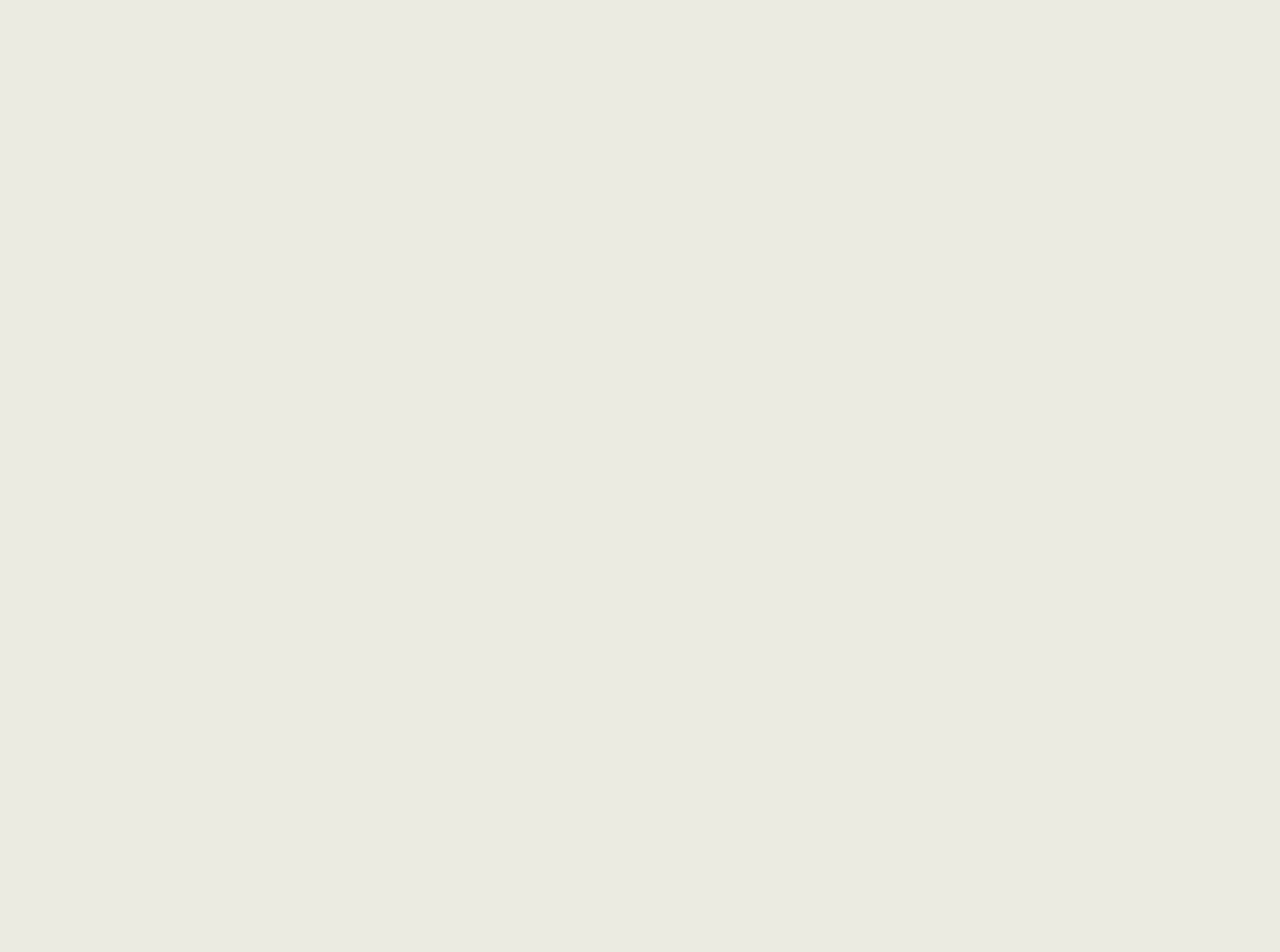
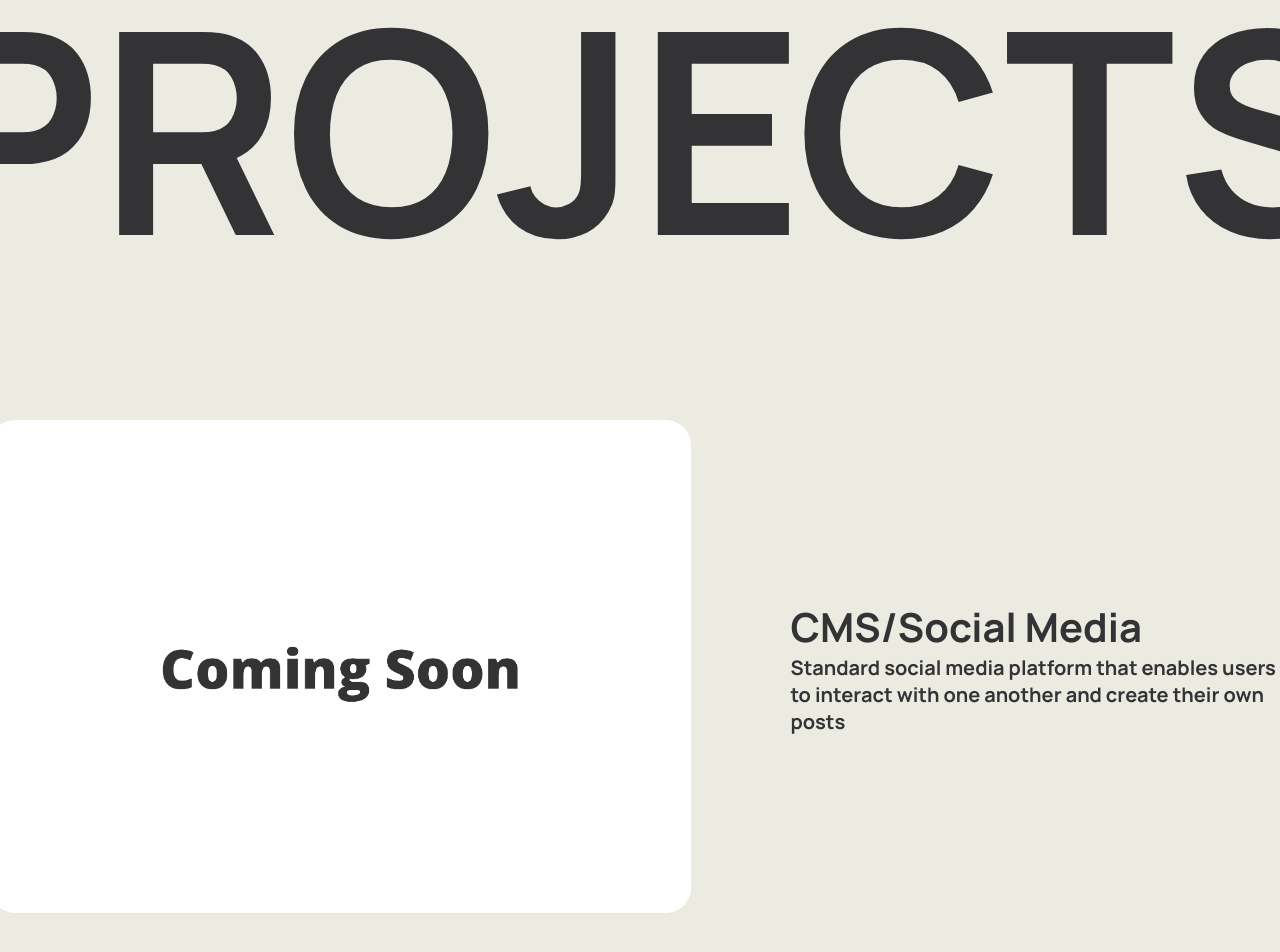
Before and after one commit to teoyi/personal-portfolio, a Next.js app: page / in a window 1280 px wide. Shown: the part 1766-2718 px from the top of the page. Before the commit the page ends 1600 px from the top, so only its background shows below. Built offline with nearby package versions, Linux system fonts and the light colour scheme; a web font is replaced by a local one.

Commit message:
Redid portfolio website complete. Require assessmment with ayano before finalizing. Also require responsive design

```diff
--- a/src/components/Contact/Contact.js
+++ b/src/components/Contact/Contact.js
@@ -6,16 +6,11 @@ const Contact = () => {
 
     return (
         <div className={classes.contact} id="contact">
-            <h1 data-aos="fade-right" className={classes.title}>Get in touch</h1>
-            <p data-aos="fade-left" className={classes.contactContent}>
-                If you would like to get in touch with me about project collaboration or just to say hi, you can reach me at any of the social media platforms or send me an email directly at
+            <h1 className={classes.title}>Get in touch</h1>
+            <p className={classes.contactContent}>
+                If you would like to get in touch with me about project collaboration or just to say hi, you can reach me at any of the social media platforms in the menu or send me an email directly at
             </p>
-            <div data-aos="fade-up" className={classes.email}><a href="mailto:yipengteo.luke@gmail.com">yipengteo.luke@gmail.com</a></div>
-            <div data-aos="fade-up" className={classes.navBar__secondary}>
-                <a href="https://www.instagram.com/yipeng_/" className={classes.navSocials}><FaInstagramSquare size="2.2rem" /></a>
-                <a href="https://github.com/teoyi" className={classes.navSocials}><FaGithubSquare size="2.2rem" /></a>
-                <a href='https://www.linkedin.com/in/luketeo/' className={classes.navSocials}><FaLinkedin size="2.2rem" /></a>
-            </div>
+            <div className={classes.email}><a href="mailto:yipengteo.luke@gmail.com">yipengteo.luke@gmail.com</a></div>
         </div>
     );
 }
--- a/src/components/Projects/Projects.js
+++ b/src/components/Projects/Projects.js
@@ -1,26 +1,40 @@
 import classes from '../../styles/Projects.module.css'
 import Image from 'next/image'
 import toolbox from '../../../public/static/images/toolbox.png'
+import comingSoon from '../../../public/static/images/coming_soon.png'
 
 const Projects = () => {
     return (
-        <div id="projects" className={classes.projectWrapper}>
-            <section className={classes.projects}>
-                <h2 className={classes.mainTitle}>Notable Projects</h2>
-                <div className={classes.construction}>
-                    <h2 className={classes.title}>Section under construction</h2>
-                    <div className={classes.underConstructWrap}>
-                        <div className={classes.underConstruct}>
-                            <Image src={toolbox} alt="Under construction" />
-                        </div>
-                    </div>
-                    <p className={classes.subtitle}>Tune back in at a later time to check out what is in store!</p>
+        <section id="projects" className={classes.projects}>
+            <div className={classes.title}>PROJECTS</div>
+            <div className={classes.project1}>
+                <div className={classes.image}>
+                    <Image src={comingSoon} alt="project" />
                 </div>
-            </section>
-            {/* <section className={classes.projects}>Project 2</section>
-            <section className={classes.projects}>Project 3</section>
-            <section className={classes.projects}>Project 4</section> */}
-        </div>
+                <div className={classes.text}>
+                    <h1>CMS/Social Media</h1>
+                    <p>Standard social media platform that enables users to interact with one another and create their own posts</p>
+                </div>
+            </div>
+            <div className={classes.project2}>
+                <div className={classes.image}>
+                    <Image src={comingSoon} alt="project"/>
+                </div>
+                <div className={classes.text}>
+                    <h1>E-Commerce</h1>
+                    <p>A single vendor site that allows users to sell their own products coupled with their own admin panel to conduct sales analytics</p>
+                </div>
+            </div>
+            <div className={classes.project3}>
+                <div className={classes.image}>
+                    <Image src={comingSoon} alt="project"/>
+                </div>
+                <div className={classes.text}>
+                    <h1>Gist.</h1>
+                    <p>A smart news outlet that gives users news that are summarized to ideally only requiring less than a minute to understand current events</p>
+                </div>
+            </div>
+        </section>
 
     );
 }
--- a/src/pages/index.js
+++ b/src/pages/index.js
@@ -17,8 +17,8 @@ export default function Home() {
         <Landing />
         <About />
         {/* <Timeline /> */}
-        {/* <Projects /> */}
-        {/* <Contact /> */}
+        <Projects />
+        <Contact />
       </Layout>
     </div>
 
--- a/src/styles/About.module.css
+++ b/src/styles/About.module.css
@@ -35,7 +35,7 @@
     border-radius: 10px;
     left: 0;
     box-shadow: rgba(0, 0, 0, 0.55) 0px 5px 15px 0px;
-    cursor: pointer;
+    /* cursor: pointer; */
 }
 
 .leftText{
@@ -65,14 +65,14 @@
 .leftText{
     display: flex;
     flex-direction: column;
-    height: 60%;
+    height: 50%;
     width: 30%;
 }
 
 .rightText{
     display: flex;
     flex-direction: column;
-    height: 80%;
+    height: 65%;
     width: 30%;
 }
 
--- /dev/null
+++ b/src/styles/Contact.example.module.css
@@ -0,0 +1,101 @@
+.contact {
+    height: 100vh;
+    display: flex;
+    flex-direction: column;
+    justify-content: center;
+    align-items: center;
+    font-family: 'Open Sans', sans-serif;
+    overflow-x: hidden;
+}
+
+.title{
+    font-size: 25px;
+    margin: 5vw 0;
+}
+
+.email {
+    color: #86cecb;
+    font-weight: bold;
+    font-size: 17px;
+    margin: 3vh 0;
+    font-family: 'Open Sans', sans-serif;
+}
+
+.contactContent{
+    font-size: 15px;
+    margin: 0 10vw;
+    text-align: center;
+}
+
+.navBar__secondary{
+    /* position: absolute; */
+    display: flex;
+    flex-direction: row;
+    justify-content: space-around;
+    align-items: center;
+    margin-top: px;
+    width: 50%;
+}
+
+.navSocials {
+    margin: 0.5rem 0rem;
+    color: #86cecb;
+}
+
+/* IPad, Tablet */
+@media only screen and (min-width: 481px) and (max-width: 768px) {
+    .title{
+        margin: 2vw 0;
+    }
+}
+
+/* Small screens, laptops */
+@media only screen and (min-width: 769px) and (max-width: 1024px) {
+    .title{
+        font-size: 30px;
+        margin: 2vw 0;
+    }
+    .contactContent{
+        font-size: 19px;
+    }
+    .navBar__secondary{
+        display: none;
+    }
+    .email{
+        font-size: 22px;
+    }
+}
+
+/* Desktops, large screens */
+@media only screen and (min-width: 1025px) and (max-width: 1200px) {
+    .title{
+        font-size: 30px;
+        margin: 2vw 0;
+    }
+    .contactContent{
+        font-size: 19px;
+    }
+    .navBar__secondary{
+        display: none;
+    }
+    .email{
+        font-size: 22px;
+    }
+}
+
+/* Extra large */
+@media only screen and (min-width: 1201px){
+    .title{
+        font-size: 40px;
+        margin: 2vw 0;
+    }
+    .contactContent{
+        font-size: 28px;
+    }
+    .navBar__secondary{
+        display: none;
+    }
+    .email{
+        font-size: 32px;
+    }
+}
--- a/src/styles/Contact.module.css
+++ b/src/styles/Contact.module.css
@@ -4,98 +4,24 @@
     flex-direction: column;
     justify-content: center;
     align-items: center;
-    font-family: 'Open Sans', sans-serif;
+    font-family: 'Manrope B';
     overflow-x: hidden;
 }
 
 .title{
-    font-size: 25px;
-    margin: 5vw 0;
+    font-size: 282px;
+    /* margin: 5vw 0; */
 }
 
 .email {
-    color: #86cecb;
-    font-weight: bold;
-    font-size: 17px;
-    margin: 3vh 0;
-    font-family: 'Open Sans', sans-serif;
+    font-size: 50px;
+    /* margin: 3vh 0; */
+    margin-top: 30px;
 }
 
 .contactContent{
-    font-size: 15px;
-    margin: 0 10vw;
+    font-size: 34px;
+    /* margin: 0 10vw; */
     text-align: center;
+    width: 1500px;
 }
-
-.navBar__secondary{
-    /* position: absolute; */
-    display: flex;
-    flex-direction: row;
-    justify-content: space-around;
-    align-items: center;
-    margin-top: px;
-    width: 50%;
-}
-
-.navSocials {
-    margin: 0.5rem 0rem;
-    color: #86cecb;
-}
-
-/* IPad, Tablet */
-@media only screen and (min-width: 481px) and (max-width: 768px) {
-    .title{
-        margin: 2vw 0;
-    }
-}
-
-/* Small screens, laptops */
-@media only screen and (min-width: 769px) and (max-width: 1024px) {
-    .title{
-        font-size: 30px;
-        margin: 2vw 0;
-    }
-    .contactContent{
-        font-size: 19px;
-    }
-    .navBar__secondary{
-        display: none;
-    }
-    .email{
-        font-size: 22px;
-    }
-}
-
-/* Desktops, large screens */
-@media only screen and (min-width: 1025px) and (max-width: 1200px) {
-    .title{
-        font-size: 30px;
-        margin: 2vw 0;
-    }
-    .contactContent{
-        font-size: 19px;
-    }
-    .navBar__secondary{
-        display: none;
-    }
-    .email{
-        font-size: 22px;
-    }
-}
-
-/* Extra large */
-@media only screen and (min-width: 1201px){
-    .title{
-        font-size: 40px;
-        margin: 2vw 0;
-    }
-    .contactContent{
-        font-size: 28px;
-    }
-    .navBar__secondary{
-        display: none;
-    }
-    .email{
-        font-size: 32px;
-    }
-}
--- a/src/styles/Projects.module.css
+++ b/src/styles/Projects.module.css
@@ -1,104 +1,55 @@
 .projects{
-    display:flex;
+    display: flex;
     flex-direction: column;
     justify-content: center;
     align-items: center;
-    height: 100vh;
-}
-
-.construction{
-    margin: 20vw 0;
-}
-
-.underConstructWrap{
-    display:flex;
-    justify-content: center;
-}
-
-.underConstruct{
-    width: 40vh;
-    height: auto;
-}
-
-.mainTitle{
-    font-family:'Open Sans', sans-serif;
-    text-align: center;
-    font-size: 10vw;
+    margin-top: 100px;
 }
 
 .title{
-    font-family: 'Open Sans', sans-serif;
-    font-size: 6vw;
-    text-align: center;
+    font-family: 'Manrope B';
+    font-size: 282px;
 }
 
-.subtitle{
-    font-family: 'Open Sans', sans-serif;
-    margin: 0 10vw;
-    font-size: 5vw;
-    text-align: center;
+.image{
+    height: 493px;
+    width: 701px;
+    border-radius: 25px;
+    overflow: hidden;
+    margin: 100px 50px;
 }
 
-/* IPad, Tablet */
-@media only screen and (min-width: 481px) and (max-width: 768px) {
-    .mainTitle{
-        font-size: 6vw;
-    }
-    .construction{
-        margin: 7vw 0;
-    }
-    .title{
-        font-size: 5vw;
-    }
-    .subtitle{
-        font-size: 4vw;
-    }
+.project1{
+    display: flex;
+    flex-direction: row;
+    justify-content: center;
+    align-items: center;
 }
 
-/* Small screens, laptops */
-@media only screen and (min-width: 769px) and (max-width: 1024px) {
-    .mainTitle{
-        font-size: 4vw;
-    }
-    .construction{
-        margin: 3vw 0;
-    }
-    .title{
-        font-size: 3vw;
-    }
-    .subtitle{
-        font-size: 2vw;
-    }
+.project2{
+    display: flex;
+    flex-direction: row-reverse;
+    justify-content: center;
+    align-items: center;
 }
 
-/* Desktops, large screens */
-@media only screen and (min-width: 1025px) and (max-width: 1200px) {
-    .mainTitle{
-        font-size: 4vw;
-    }
-    .construction{
-        margin: 3vw 0;
-    }
-    .title{
-        font-size: 3vw;
-    }
-    .subtitle{
-        font-size: 2vw;
-    }
+.project3{
+    display: flex;
+    flex-direction: row;
+    justify-content: center;
+    align-items: center;
 }
 
-/* Extra large */
-@media only screen and (min-width: 1201px){
-    .mainTitle{
-        font-size: 4vw;
-    }
-    .construction{
-        margin: 3vw 0;
-    }
-    .title{
-        font-size: 3vw;
-    }
-    .subtitle{
-        font-size: 2vw;
-    }
+.text{
+    margin: 50px;
+    width: 500px;
+    font-family: 'Manrope B';
 }
+
+.text h1{
+    font-size: 40px;
+}
+
+.text p{
+    font-size: 20px;
+}
```
Also changed, not shown: src/components/Contact/Contact.example.js (added, +23 -0 lines), src/components/Projects/Projects.example.js (added, +28 -0 lines), src/styles/Projects.example.module copy.css (added, +104 -0 lines), public/static/images/coming_soon.png (added).
